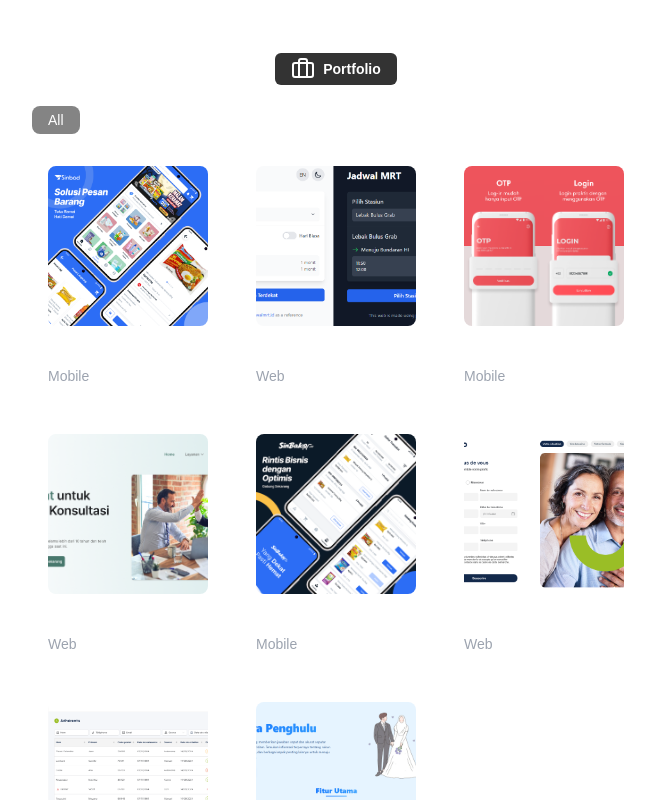
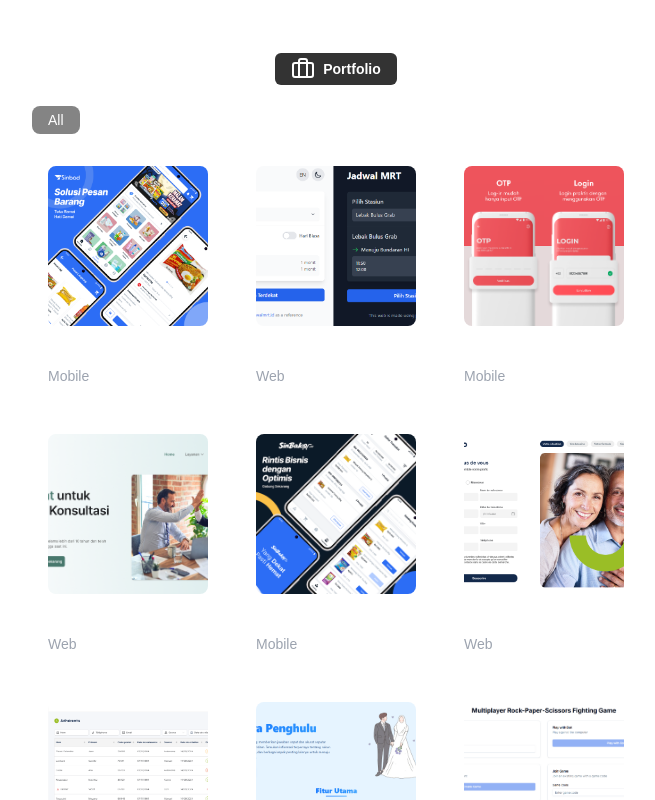
Before and after one commit to ryananjasmara/portfolio, a Next.js app: page / in a window 1280 px wide. Both pictures are taken after a click on the button "Portfolio". Shown: the top 800 px of the page, without its empty margins (304-959 px from the left). Built offline with nearby package versions, Linux system fonts and the light colour scheme.

Commit message:
feat: add portfolio of rps-fighting-game

```diff
--- a/src/app/__partials__/Portfolio.tsx
+++ b/src/app/__partials__/Portfolio.tsx
@@ -50,6 +50,12 @@ const portfolioItems = [
     type: "web",
     image: "tanya-penghulu.png",
     link: "https://tanya-penghulu.vercel.app/",
+  },
+  {
+    title: "RPS Fighting Game",
+    type: "web",
+    image: "rps-fighting-game.png",
+    link: "https://v0-rps-fighting-game.vercel.app/",
   },
 ];
 
```
Also changed, not shown: public/images/portfolio/rps-fighting-game.png (added).
